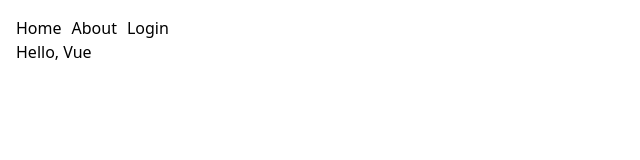
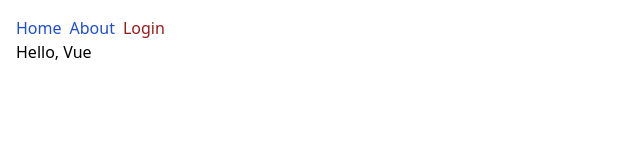
Before and after one commit to semion-kiselev/vue-users-todo, a Vue app: page / in a window 1280 px wide. Shown: the top 160 px of the page, without its empty margins (0-640 px from the left). Built offline with nearby package versions, Linux system fonts and the light colour scheme; what @formkit/vue, @tanstack/vue-query would draw is missing.

Commit message:
finish auth

```diff
--- a/src/api-hooks/use-login.ts
+++ b/src/api-hooks/use-login.ts
@@ -2,16 +2,27 @@ import { useMutation } from '@tanstack/vue-query'
 import { loginMutationKey } from '@/constants/query-keys'
 import { loginApi } from '@/api'
 import type { LoginApiParams } from '@/api/types'
+import { useRouter, useRoute } from 'vue-router'
+import { authService } from '@/services/auth'
+import type {UserFromToken} from "@/types/auth.types";
 
-export const useLogin = () => {
+export const useLogin = (updateUser: (userData: UserFromToken) => void) => {
+  const router = useRouter()
+  const route = useRoute()
+
   return useMutation({
     mutationKey: loginMutationKey,
     mutationFn: (params: LoginApiParams) => loginApi(params),
     onSuccess(data) {
-      console.log('token ', data.token)
+      authService.setToken(data.token)
+      const userData = authService.getUserData()
+      if (userData) {
+        updateUser(userData)
+      }
+      router.push((route.redirectedFrom?.name as string) || 'home')
     },
     onError() {
-      // show notification
+      console.log('err')
     }
   })
-};
+}
--- a/src/components/login.vue
+++ b/src/components/login.vue
@@ -2,13 +2,14 @@
 import { useLogin } from '@/api-hooks/use-login'
 import { loginFormSchema } from '@/forms/login'
 import { FormKit, FormKitSchema } from '@formkit/vue'
+import type {LoginApiParams} from "@/api/types";
+import {useUserContext} from "@/hooks/contexts/user";
 
-console.log({ loginFormSchema })
+const { updateUser } = useUserContext();
+const { mutate: login } = useLogin(updateUser);
 
-const { mutate: login } = useLogin()
-
-const handleSubmit = (data: any) => {
-  console.log({ data })
+const handleSubmit = (data: LoginApiParams) => {
+  login(data);
 }
 </script>
 
--- a/src/components/nav.vue
+++ b/src/components/nav.vue
@@ -1,28 +1,35 @@
 <script setup lang="ts">
-import {RouterLink} from 'vue-router'
-import {authService} from '@/services/auth'
-import {useUserContext} from "@/hooks/contexts/user";
-import PermissionGuard from "@/components/permission-guard.vue";
-import {Permission} from "@/types/auth.types";
+import { RouterLink, useRoute, useRouter } from 'vue-router'
+import { authService } from '@/services/auth'
+import { useUserContext } from '@/hooks/contexts/user'
+import PermissionGuard from '@/components/permission-guard.vue'
+import { Permission } from '@/types/auth.types'
 
 const { data: user, clearUser } = useUserContext()
+const router = useRouter()
+const route = useRoute()
 
 const logout = () => {
   authService.removeToken()
-  clearUser();
-  // todo: if protected route (use meta?) - redirect home, if not - stay as is
+  clearUser()
+  if (route.meta?.permissions) {
+    router.push('home')
+  }
 }
 </script>
 
 <template>
-  <nav class="nav">
-    <RouterLink :to="{ name: 'home' }">Home</RouterLink>
-    <RouterLink :to="{ name: 'about' }">About</RouterLink>
-    <PermissionGuard :access-permissions="[Permission.UR]" :user-permissions="user?.permissions">
-      <RouterLink :to="{ name: 'users' }">Users</RouterLink>
-    </PermissionGuard>
-    <RouterLink v-if="!user" :to="{ name: 'login' }">Login</RouterLink>
-    <button v-if="user" @click="logout">Logout</button>
+  <nav class="nav flex justify-between">
+    <div class="flex gap-2 text-blue-700">
+      <RouterLink :to="{ name: 'home' }">Home</RouterLink>
+      <RouterLink :to="{ name: 'about' }">About</RouterLink>
+      <PermissionGuard :access-permissions="[Permission.UR]" :user-permissions="user?.permissions">
+        <RouterLink class="font-bold" :to="{ name: 'users' }">Users</RouterLink>
+      </PermissionGuard>
+      <RouterLink v-if="!user" class="text-red-800" :to="{ name: 'login' }">Login</RouterLink>
+      <button v-if="user" @click="logout" class="text-red-800">Logout</button>
+    </div>
+    <div v-if="user">{{ user.name }}</div>
   </nav>
 </template>
 
--- a/src/forms/login.ts
+++ b/src/forms/login.ts
@@ -4,11 +4,13 @@ export const loginFormSchema = [
     name: 'email',
     label: 'Email Address',
     validation: 'required',
+    value: 'admin@mail.com'
   },
   {
     $formkit: 'password',
     name: 'password',
     label: 'Password',
     validation: 'required',
-  },
-];
+    value: 'ckv7879245'
+  }
+]
--- a/src/services/auth.ts
+++ b/src/services/auth.ts
@@ -31,9 +31,7 @@ export const authService: AuthService = {
       return null
     }
 
-    const tokenPayload: TokenPayload = JSON.parse(
-      Buffer.from(this.token.split('.')[1], 'base64').toString()
-    )
+    const tokenPayload: TokenPayload = JSON.parse(atob(this.token.split('.')[1]))
 
     return {
       id: tokenPayload.sub,
--- a/src/views/users-view.vue
+++ b/src/views/users-view.vue
@@ -8,6 +8,4 @@ import Users from '../components/users.vue'
   </main>
 </template>
 
-<style>
-
-</style>
+<style></style>
```
